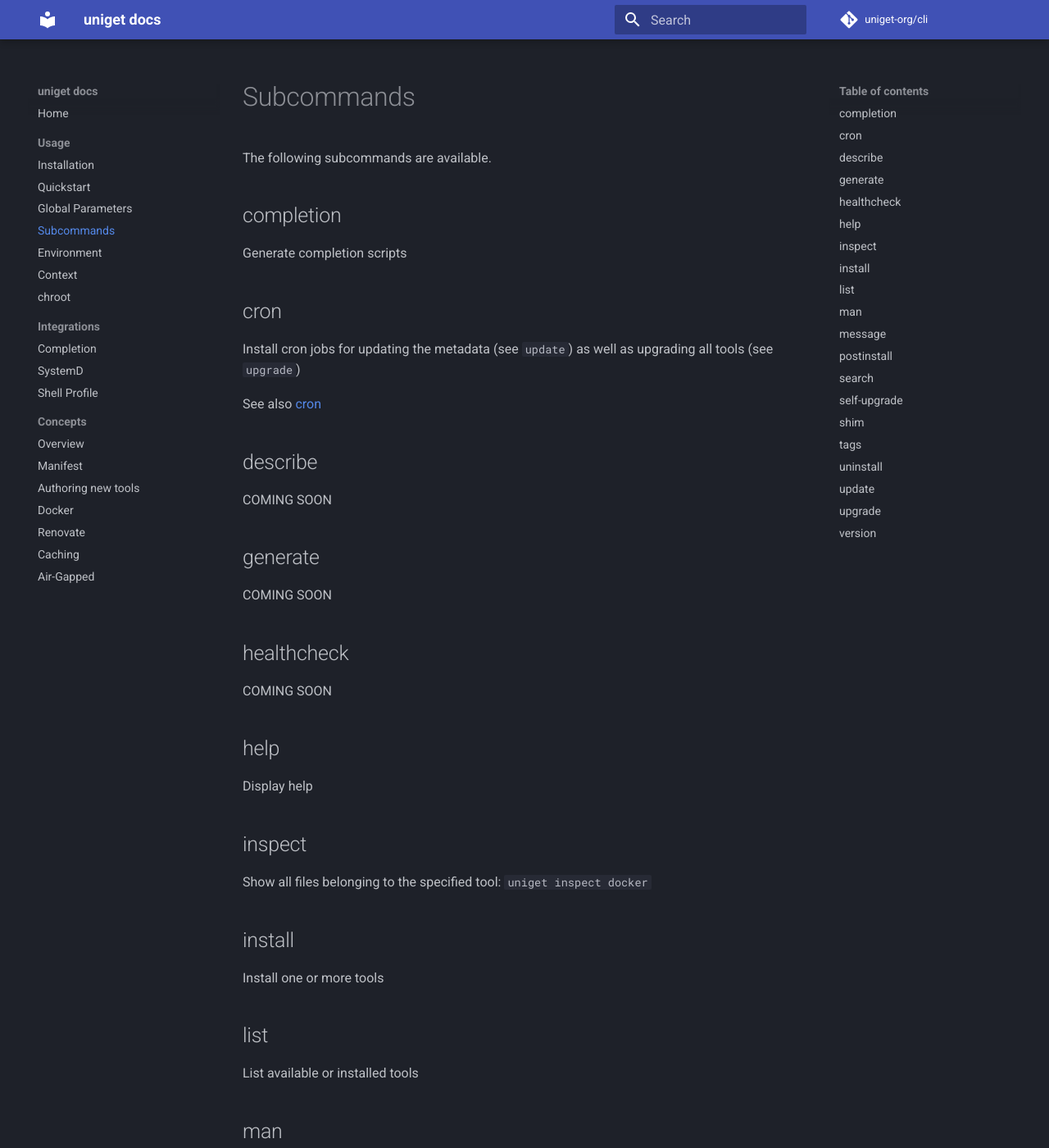
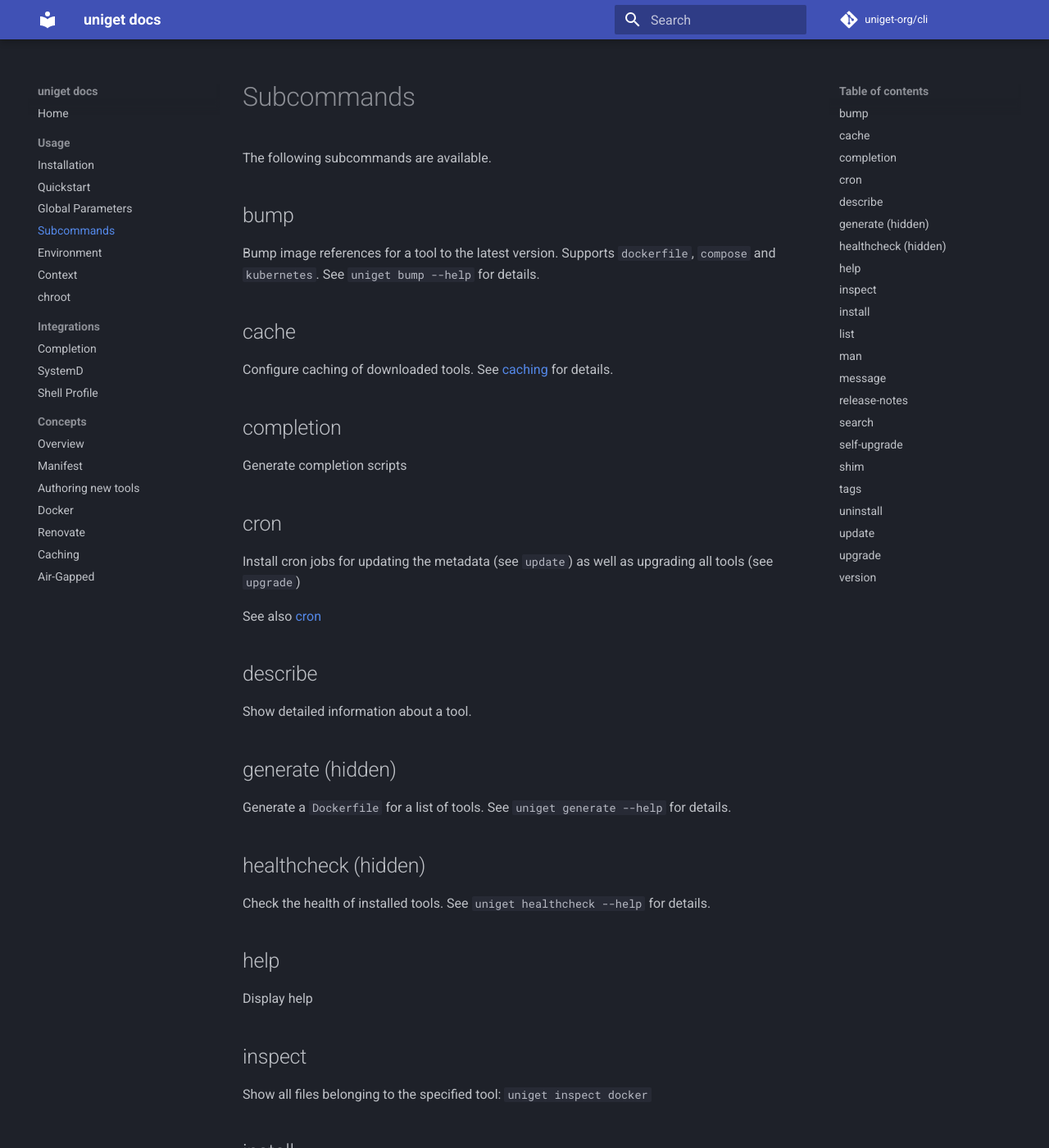
Before and after one commit to uniget-org/docs.uniget.dev, an MkDocs documentation site: the page built from docs/subcommands.md, in a window 1280 px wide and 1400 px high. Shown: the whole window at 82% size. Built offline with MkDocs 1.6.1 and Material for MkDocs 9.7.7, drawn with Linux system fonts in a browser that asks for light colours; comment, search, counter and statistics services are not loaded; some of the changed text lies outside the part shown.

Commit message:
feat: Updated

```diff
--- a/docs/subcommands.md
+++ b/docs/subcommands.md
@@ -1,6 +1,14 @@
 # Subcommands
 
 The following subcommands are available.
+
+## bump
+
+Bump image references for a tool to the latest version. Supports `dockerfile`, `compose` and `kubernetes`. See `uniget bump --help` for details.
+
+## cache
+
+Configure caching of downloaded tools. See [caching](caching.md) for details.
 
 ## completion
 
@@ -14,15 +22,15 @@ See also [cron](cron.md)
 
 ## describe
 
-COMING SOON
+Show detailed information about a tool.
 
-## generate
+## generate (hidden)
 
-COMING SOON
+Generate a `Dockerfile` for a list of tools. See `uniget generate --help` for details.
 
-## healthcheck
+## healthcheck (hidden)
 
-COMING SOON
+Check the health of installed tools. See `uniget healthcheck --help` for details.
 
 ## help
 
@@ -48,9 +56,9 @@ Install manpages for uniget
 
 Show messages for a tools
 
-## postinstall
+## release-notes
 
-Deprecated and removed. Replaced by `shim`
+Show release notes for a tool
 
 ## search
 
@@ -62,7 +70,7 @@ Upgrade uniget to the latest version
 
 ## shim
 
-COMING SOON
+Install shim(s)
 
 ## tags
 
```
Also changed, not shown: docs/caching.md (+3 -1 lines), docs/context.md (+1 -1 lines), docs/environment.md (+0 -4 lines), docs/global-parameters.md (+16 -12 lines).
